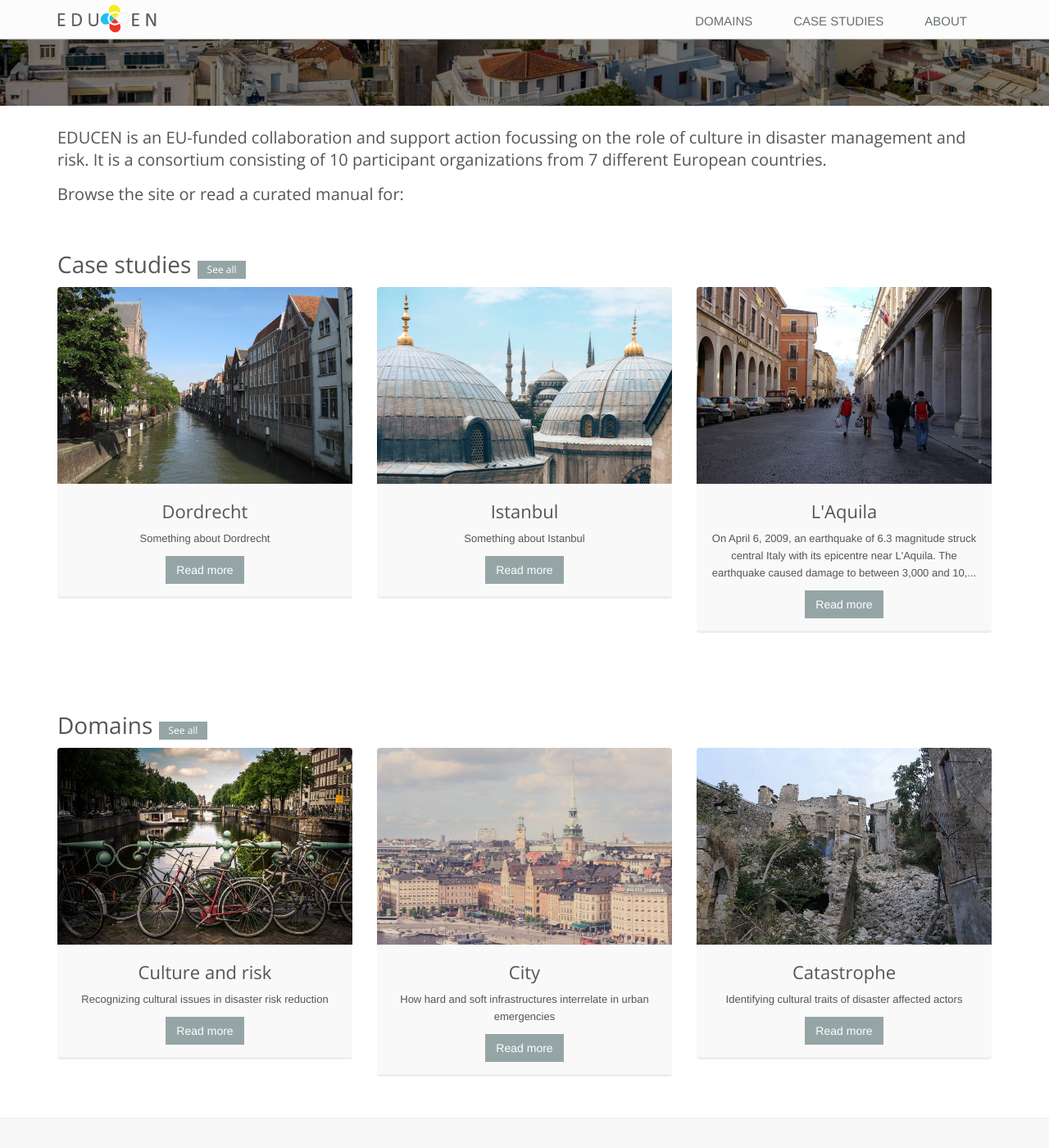
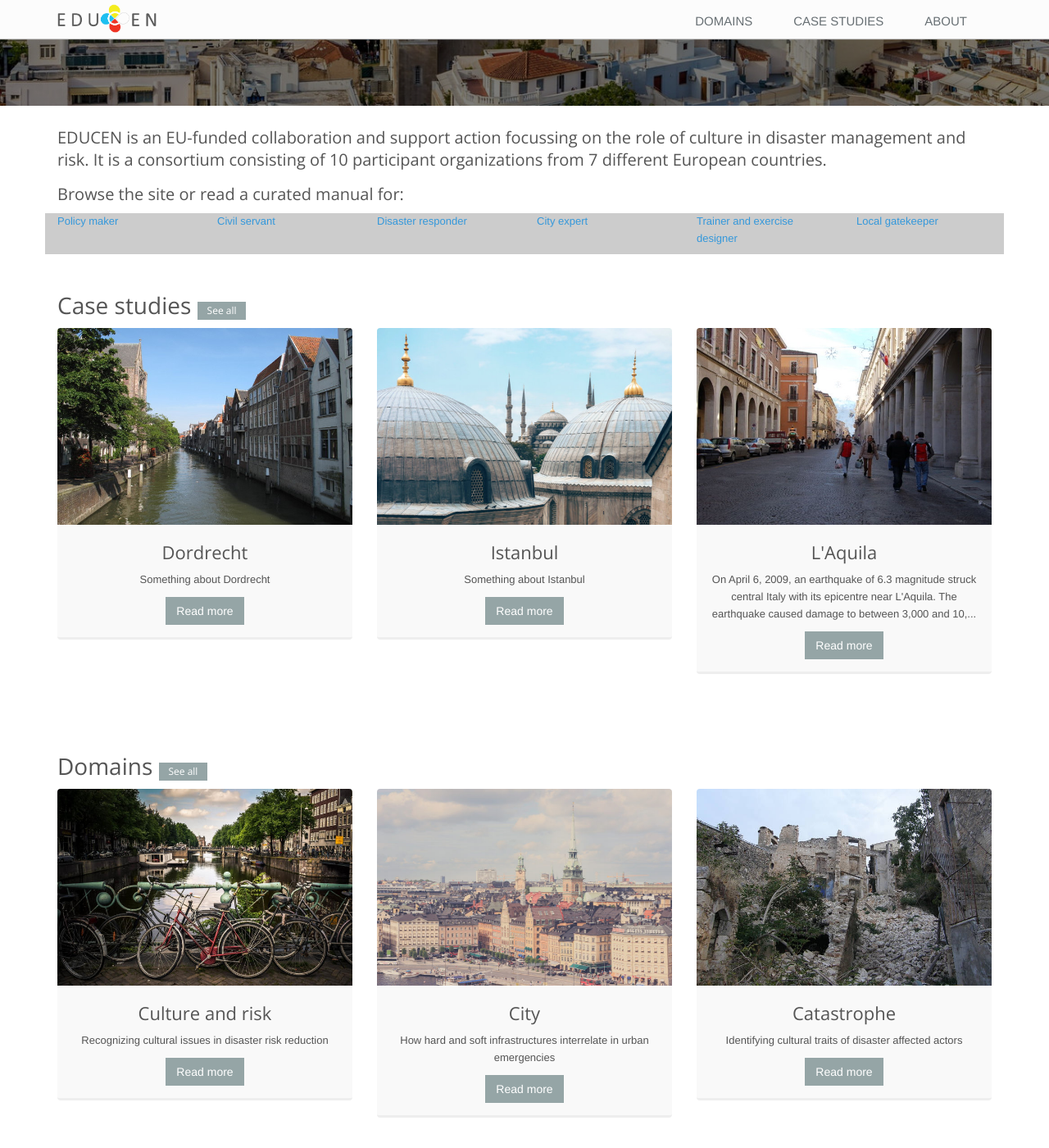
Before and after one commit to guushoekman/educen, a Jekyll site: the page built from index.html, in a window 1280 px wide and 1400 px high, scrolled down 379 px. Shown: the whole window at 82% size. Built offline with Jekyll 4.4.1, drawn with Linux system fonts in a browser that asks for light colours; nearby versions of some CDN libraries.

Commit message:
start of curated manual links

```diff
--- a/css/main.scss
+++ b/css/main.scss
@@ -11,6 +11,8 @@
   "style",
   "blue"
 ;
+
+// index //
 
 .header {
 	box-shadow: 0 1px 1px #ccc;
@@ -33,13 +35,20 @@
 		url({{ site.baseurl }}/img/banner.jpg) 50% 0 fixed;
 	background-size: cover;
 
-
 	.logo {
 		width: 100%;
 		max-width: 350px;
 		margin-bottom: 20px;
 	}
 }
+
+	.curated-manual {
+		a {
+			background-color: #ccc;
+			min-height: 50px;
+		}
+
+	}
 
 .block-grid-v1 {
 	padding-bottom: 15px;
--- a/index.html
+++ b/index.html
@@ -17,10 +17,18 @@ layout: base
 			</h3>
 		</div>
 
-		<div class="container">
+		<div class="container curated-manual">
 			<h3>
 				Browse the site or read a curated manual for:
 			</h3>
+			<div class="row">
+				<a href="#" class="col-sm-2 policy-maker">Policy maker</a>
+				<a href="#" class="col-sm-2 civil-servant">Civil servant</a>
+				<a href="#" class="col-sm-2 responder">Disaster responder</a>
+				<a href="#" class="col-sm-2 city-expert">City expert</a>
+				<a href="#" class="col-sm-2 trainer">Trainer and exercise designer</a>
+				<a href="#" class="col-sm-2 gatekeeper">Local gatekeeper</a>
+			</div>
 		</div>
 
 
```
